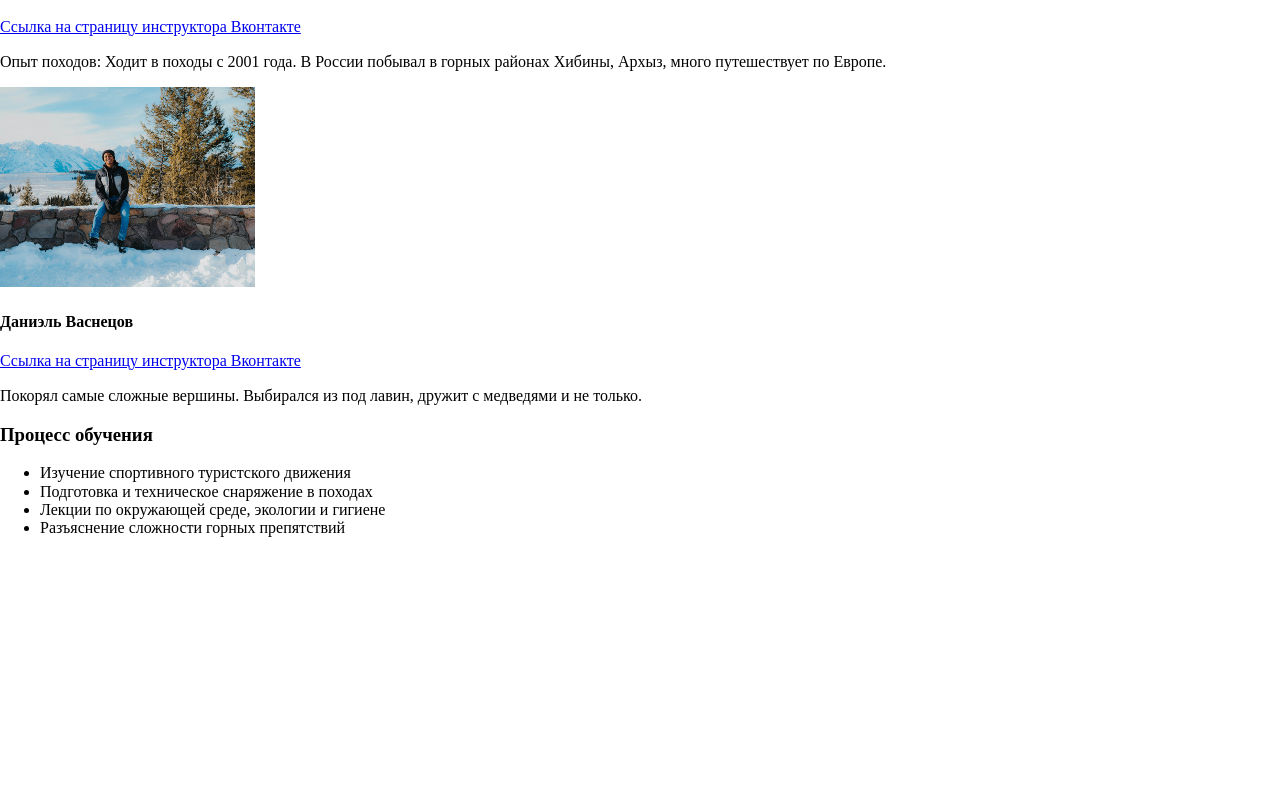
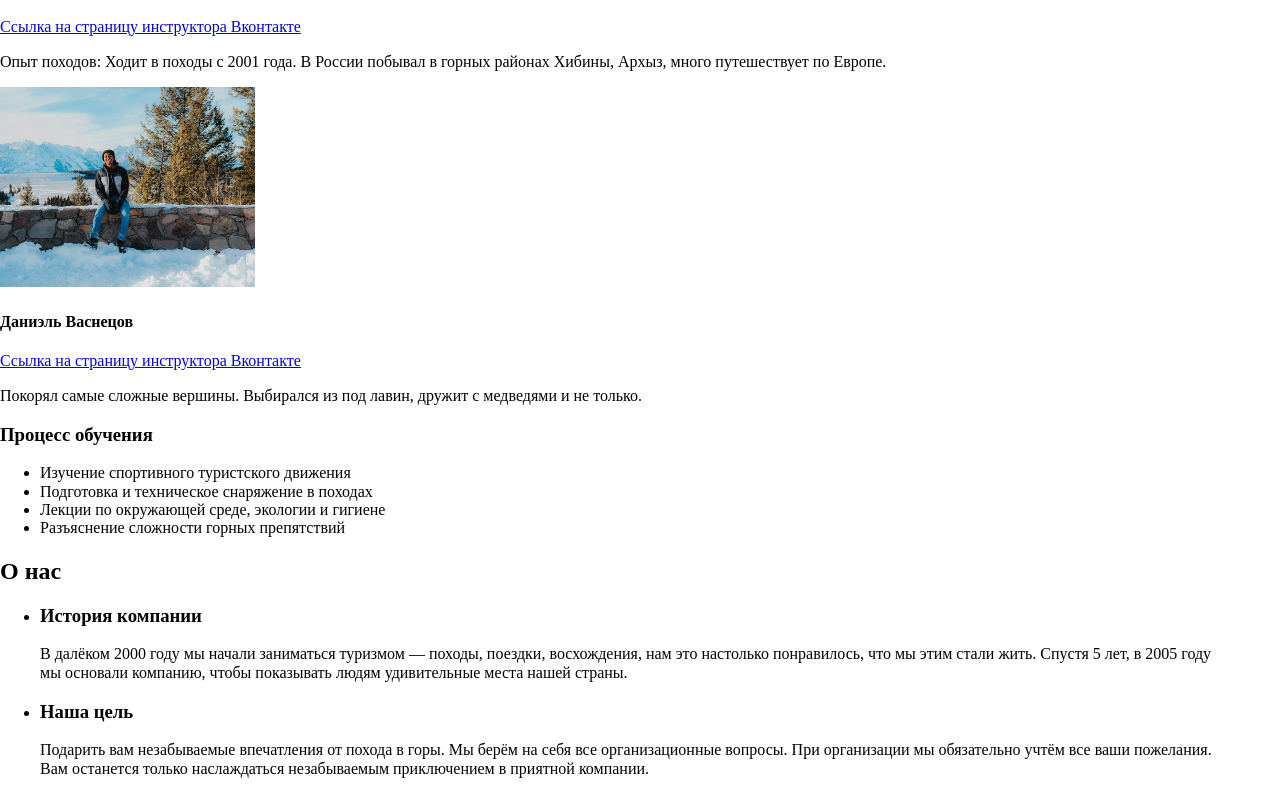
Before and after one commit to ArkBriz/Lifetour, a website built with Vite: page source/index.html in a window 1280 px wide. Shown: the part 3359-4153 px from the top of the page. Before the commit the page ends 3913 px from the top, so only its background shows below. Built offline with nearby package versions, Linux system fonts and the light colour scheme.

Commit message:
create about section markup

```diff
--- a/source/index.html
+++ b/source/index.html
@@ -312,6 +312,28 @@
           </div>
         </section>
       </div>
+
+      <section class="about" id="about">
+        <div class="container">
+          <div class="about__container">
+            <h2>О нас</h2>
+            <ul class="about__list">
+              <li class="about__item">
+                <h3>История компании</h3>
+                <p>
+                  В далёком 2000 году мы начали заниматься туризмом — походы, поездки, восхождения, нам это настолько понравилось, что мы этим стали жить. Спустя 5 лет, в 2005 году мы основали компанию, чтобы показывать людям удивительные места нашей страны.
+                </p>
+              </li>
+              <li class="about__item">
+                <h3>Наша цель</h3>
+                <p>
+                  Подарить вам незабываемые впечатления от похода в горы. Мы берём на себя все организационные вопросы. При организации мы обязательно учтём все ваши пожелания. Вам останется только наслаждаться незабываемым приключением в приятной компании.
+                </p>
+              </li>
+            </ul>
+          </div>
+        </div>
+      </section>
     </main>
 
 
```
